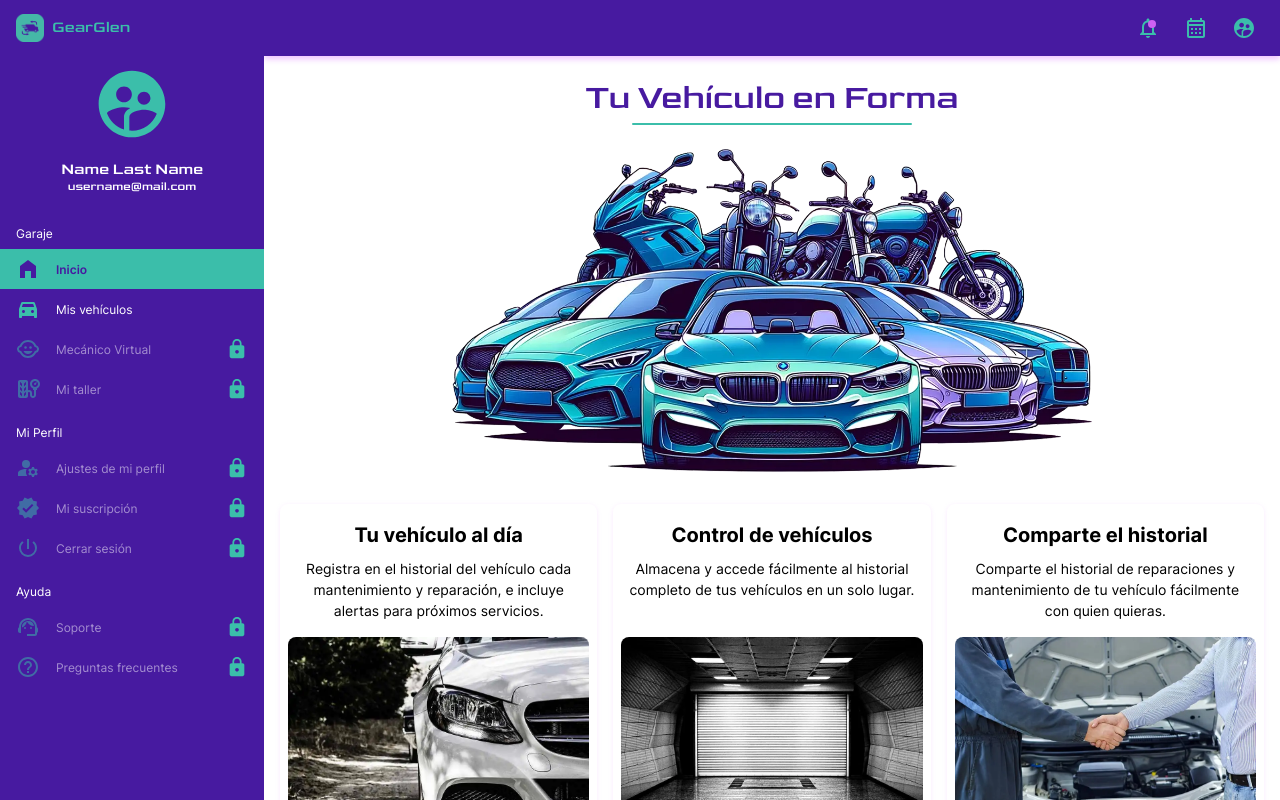
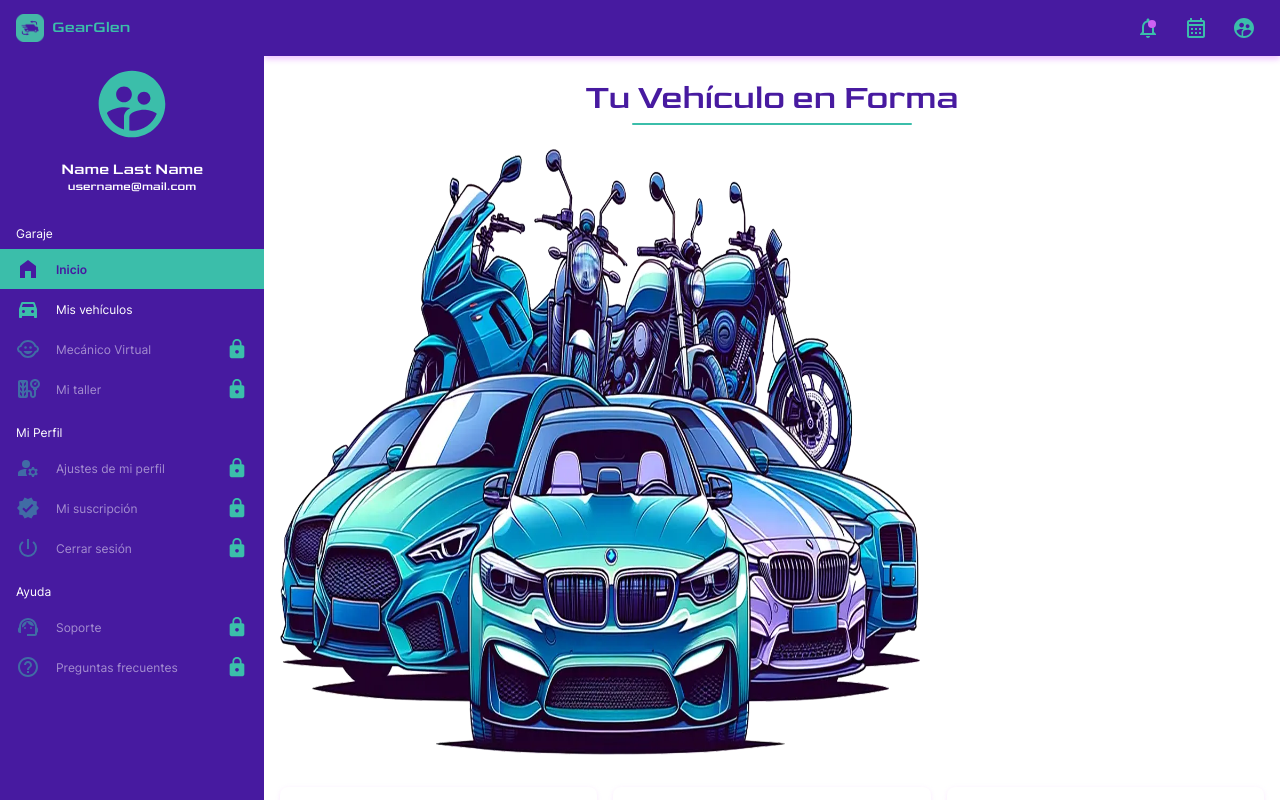
Before and after one commit to gonzalo-plaza/gearglen, a React (Vite) app: page / in a window 1280 px wide. Built offline with nearby package versions, Linux system fonts and the light colour scheme.

Commit message:
Section Images: Set with and height in section images to improve performance

```diff
--- a/src/components/pages/Home.jsx
+++ b/src/components/pages/Home.jsx
@@ -7,6 +7,10 @@ export const Home = () => {
 				title='Tu Vehículo en Forma'
 				mobileImg='./images/vehicles-collection-600.webp'
 				img='./images/vehicles-collection.webp'
+				desktopImgHeight='606'
+				desktopImgWidth='1200'
+				imgWidth='600'
+				imgHeight='303'
 			>
 				<HomeInfoCards />
 			</Section>
@@ -15,6 +19,10 @@ export const Home = () => {
 				mobileImg='./images/car-maintenance-700.webp'
 				img='./images/car-maintenance.webp'
 				description='Disfruta de la comodidad de tener tu vehículo en perfecto estado con GearGlen. Gestiona el mantenimiento y las reparaciones con nuestro sistema completo que garantiza la eficiencia y seguridad de cada viaje.'
+				desktopImgHeight='592'
+				desktopImgWidth='1100'
+				imgWidth='700'
+				imgHeight='377'
 			></Section>
 		</>
 	);
--- a/src/components/section/Section.jsx
+++ b/src/components/section/Section.jsx
@@ -1,6 +1,16 @@
 import PropTypes from 'prop-types';
 
-export const Section = ({ children, title, img, mobileImg, description }) => {
+export const Section = ({
+	children,
+	title,
+	img,
+	desktopImgHeight,
+	desktopImgWidth,
+	imgWidth,
+	imgHeight,
+	mobileImg,
+	description,
+}) => {
 	const hasDescriptionClass = description
 		? 'has-description'
 		: 'has-no-description';
@@ -13,9 +23,20 @@ export const Section = ({ children, title, img, mobileImg, description }) => {
 				</h1>
 			</header>
 			<div className={`section-description ${hasDescriptionClass}`}>
-				<picture className='section-description__img'>
-					<source srcSet={img} media='(min-width: 1024px)' />
-					<img src={mobileImg} alt={img} />
+				<picture className='section-description__picture'>
+					<source
+						srcSet={img}
+						width={desktopImgWidth}
+						height={desktopImgHeight}
+						media='(min-width: 1024px)'
+					/>
+					<img
+						className='section-description__img'
+						src={mobileImg}
+						width={imgWidth}
+						height={imgHeight}
+						alt={img}
+					/>
 				</picture>
 				{description && (
 					<p className='section-description__text'>{description}</p>
```
